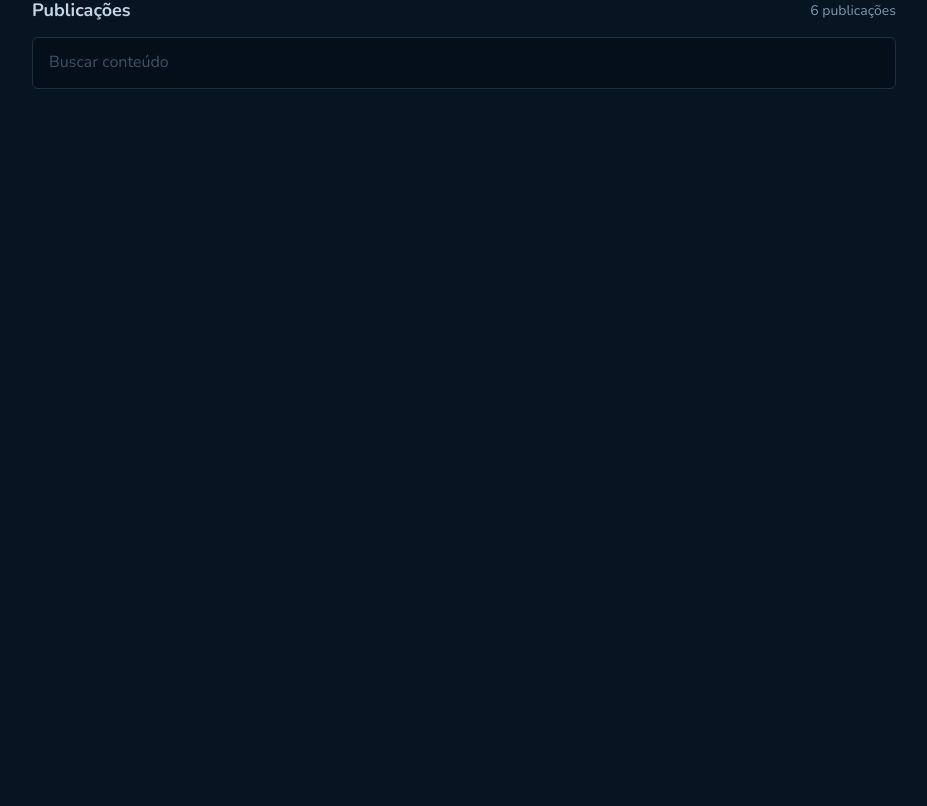
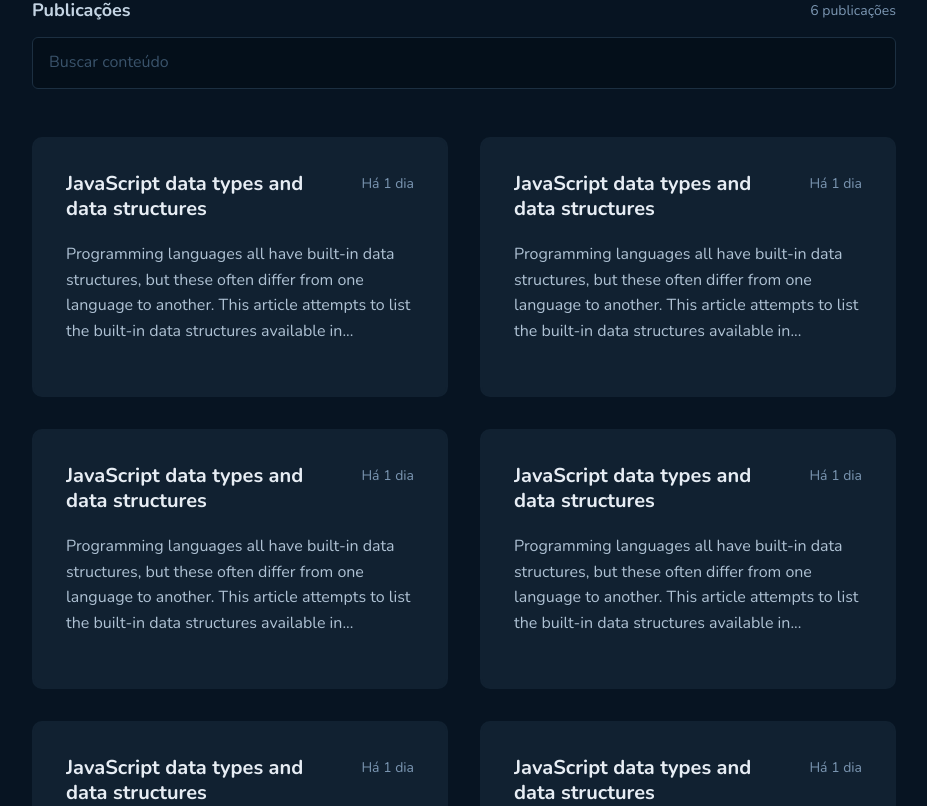
Before and after one commit to RoneBS/ignite-2022-desafio-03-github-blog, a React (Vite) app: page / in a window 1280 px wide. Shown: the part 494-1300 px from the top of the page, without its empty margins (176-1103 px from the left). Before the commit the page ends 800 px from the top, so only its background shows below. Built offline with nearby package versions, Linux system fonts and the light colour scheme.

Commit message:
Home page complete

```diff
--- /dev/null
+++ b/src/pages/Blog/components/Post/index.tsx
@@ -0,0 +1,17 @@
+import * as S from './styles'
+
+export const Post = () => {
+  return (
+    <S.PostContainer>
+      <div>
+        <strong>JavaScript data types and data structures</strong>
+        <span>Há 1 dia</span>
+      </div>
+      <p>
+        Programming languages all have built-in data structures, but these often
+        differ from one language to another. This article attempts to list the
+        built-in data structures available in...{' '}
+      </p>
+    </S.PostContainer>
+  )
+}
--- /dev/null
+++ b/src/pages/Blog/components/Post/styles.ts
@@ -0,0 +1,46 @@
+import styled from 'styled-components'
+
+export const PostContainer = styled.div`
+  width: 100%;
+  height: 16.25rem;
+  border-radius: 10px;
+  background: ${({ theme }) => theme.colors['base-post']};
+  border: 2px solid ${({ theme }) => theme.colors['base-post']};
+  padding: 2rem;
+  transition: 0.4s;
+
+  &:hover {
+    border-color: ${({ theme }) => theme.colors['base-label']};
+  }
+
+  div {
+    display: flex;
+    gap: 1rem;
+    margin-bottom: 1.25rem;
+
+    strong {
+      flex: 1;
+      font-size: ${({ theme }) => theme.textSizes['title-title-m']};
+      color: ${({ theme }) => theme.colors['base-title']};
+      overflow: hidden;
+      text-overflow: ellipsis;
+      display: --webkit-box;
+      --webkit-box-orient: vertical;
+      --webkit-line-clamp: 2;
+    }
+  }
+
+  span {
+    width: max-content;
+    font-size: ${({ theme }) => theme.textSizes['text-text-s']};
+    color: ${({ theme }) => theme.colors['base-span']};
+  }
+
+  p {
+    overflow: hidden;
+    text-overflow: ellipsis;
+    display: --webkit-box;
+    --webkit-box-orient: vertical;
+    --webkit-line-clamp: 4;
+  }
+`
--- a/src/pages/Blog/index.tsx
+++ b/src/pages/Blog/index.tsx
@@ -1,11 +1,26 @@
+import { Post } from './components/Post'
 import { Profile } from './components/Profile'
 import { SearchInput } from './components/SearchInput'
+
+import * as S from './styles'
 
 export const Blog = () => {
   return (
     <>
       <Profile />
       <SearchInput />
+      <S.PostListContainer>
+        <Post />
+        <Post />
+        <Post />
+        <Post />
+        <Post />
+        <Post />
+        <Post />
+        <Post />
+        <Post />
+        <Post />
+      </S.PostListContainer>
     </>
   )
 }
--- a/src/pages/Blog/styles.ts
+++ b/src/pages/Blog/styles.ts
@@ -1,3 +1,9 @@
 import styled from 'styled-components'
 
-export const BlogContainer = styled.div``
+export const PostListContainer = styled.section`
+  width: 100%;
+  display: grid;
+  grid-template-columns: repeat(auto-fit, minmax(26rem, 1fr));
+  gap: 2rem;
+  margin-bottom: 14rem;
+`
```
